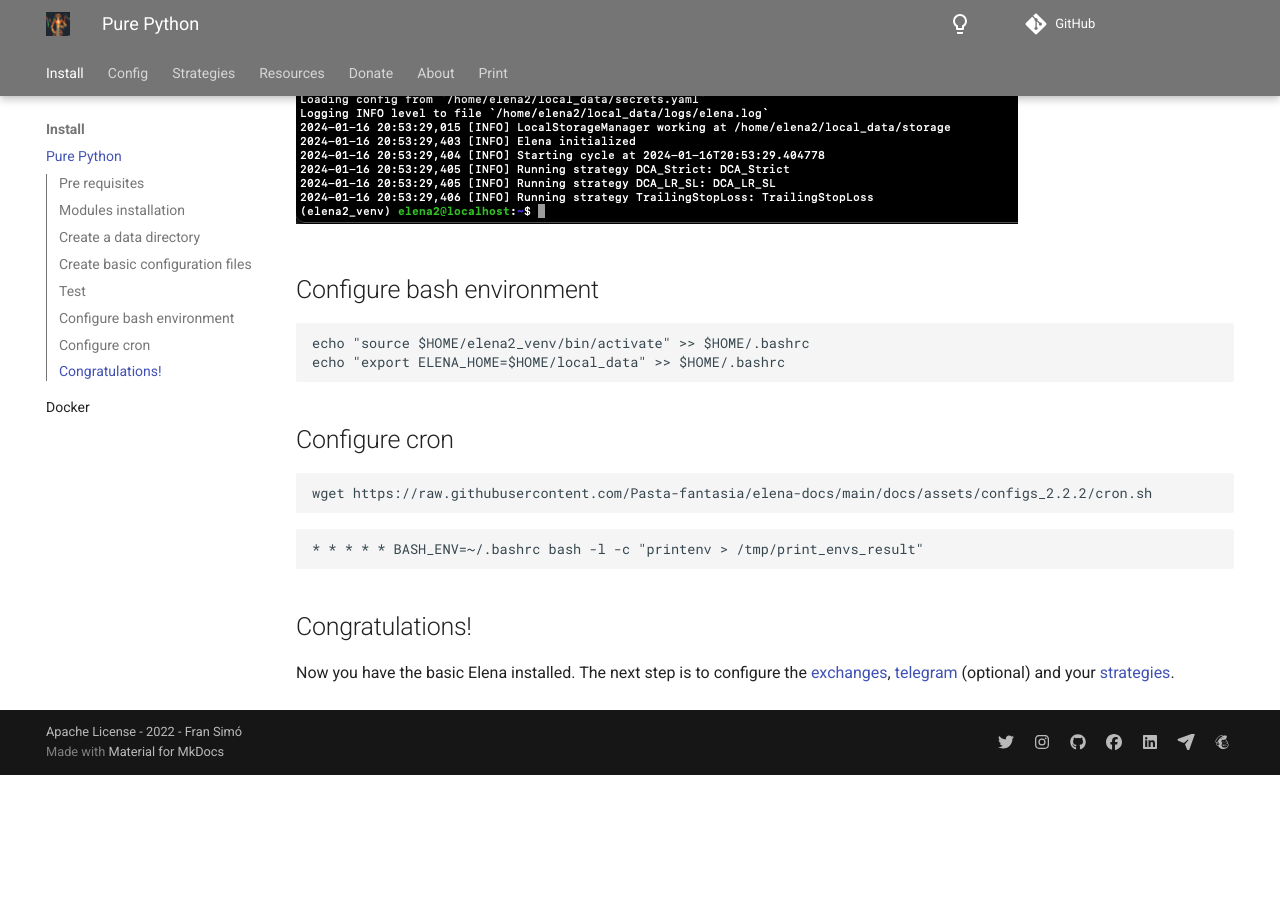
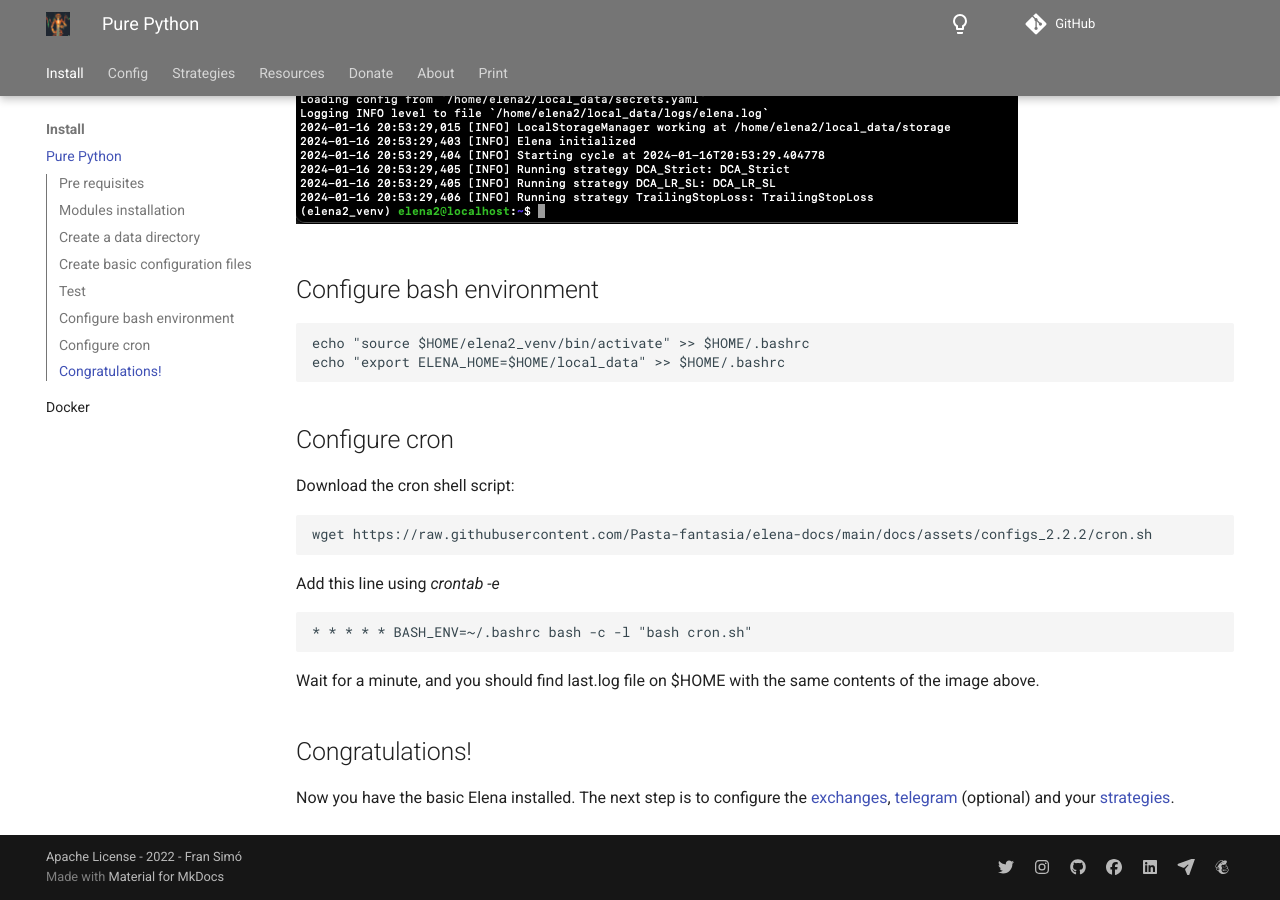
Before and after one commit to Pasta-fantasia/elena-docs, an MkDocs documentation site: the page built from docs/01_install/pure_python.md, in a window 1280 px wide and 900 px high, scrolled down 1364 px. Built offline with MkDocs 1.6.1 and Material for MkDocs 9.7.7, drawn with Linux system fonts in a browser that asks for light colours; comment, search, counter and statistics services are not loaded; before the commit the page ends 2139 px from its top, so only the background shows below that; some of the changed text lies outside the part shown.

Commit message:
feat: docs

````diff
--- a/docs/01_install/pure_python.md
+++ b/docs/01_install/pure_python.md
@@ -1,7 +1,7 @@
 # Pure Python
 
 !!! note "Note:"
-    This is a work in progress
+    This is a work in progress.
 
 ## Pre requisites
 
@@ -58,13 +58,15 @@ echo "export ELENA_HOME=$HOME/local_data" >> $HOME/.bashrc
 
 ## Configure cron
 
+Download the cron shell script:
 ```
 wget https://raw.githubusercontent.com/Pasta-fantasia/elena-docs/main/docs/assets/configs_2.2.2/cron.sh
 ```
-
+Add this line using _crontab -e_
 ```
-* * * * * BASH_ENV=~/.bashrc bash -l -c "printenv > /tmp/print_envs_result"
+* * * * * BASH_ENV=~/.bashrc bash -c -l "bash cron.sh"
 ```
+Wait for a minute, and you should find last.log file on $HOME with the same contents of the image above.
 
 ## Congratulations!
 
````
Also changed, not shown: docs/01_install/docker.md (+4 -1 lines), docs/02_config/exchanges.md (+3 -0 lines), docs/02_config/telegram.md (+3 -0 lines), docs/03_strategies/index.md (+4 -0 lines).
